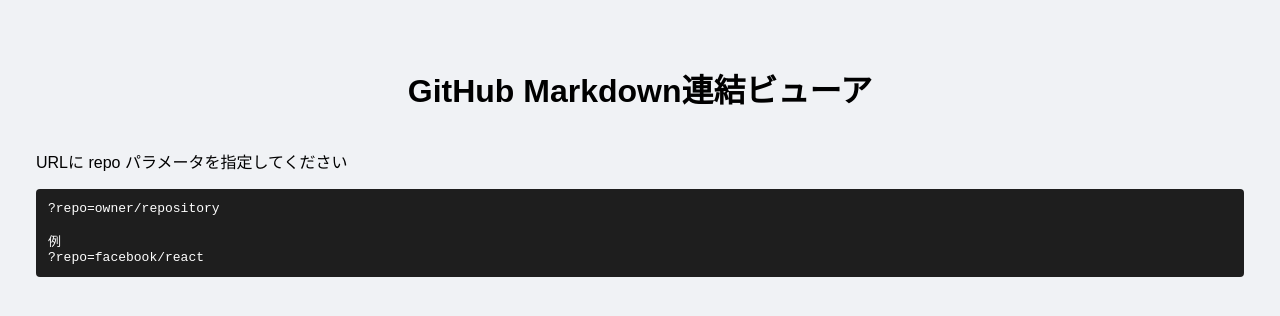
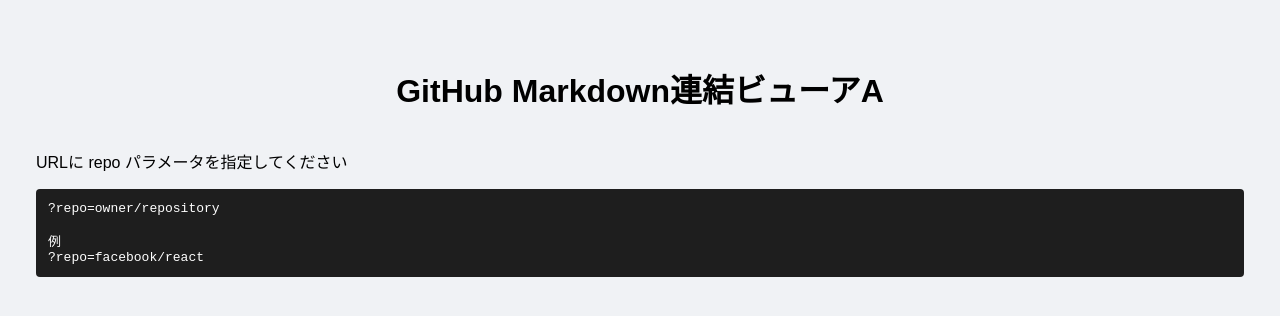
Before and after one commit to ntaokshaiyoa-afk/CopyGithubFile2MD, a React (Vite) app: page / in a window 1280 px wide. Shown: the top 316 px of the page. Built offline with nearby package versions, Linux system fonts and the light colour scheme.

Commit message:
Update App.tsx

```diff
--- a/src/App.tsx
+++ b/src/App.tsx
@@ -20,7 +20,7 @@
   if (!owner || !repo) {
     return (
       <div style={{ padding: 20 }}>
-        <h1>GitHub Markdown連結ビューア</h1>
+        <h1>GitHub Markdown連結ビューアA</h1>
         <p>URLに repo パラメータを指定してください</p>
 
         <pre>
```
